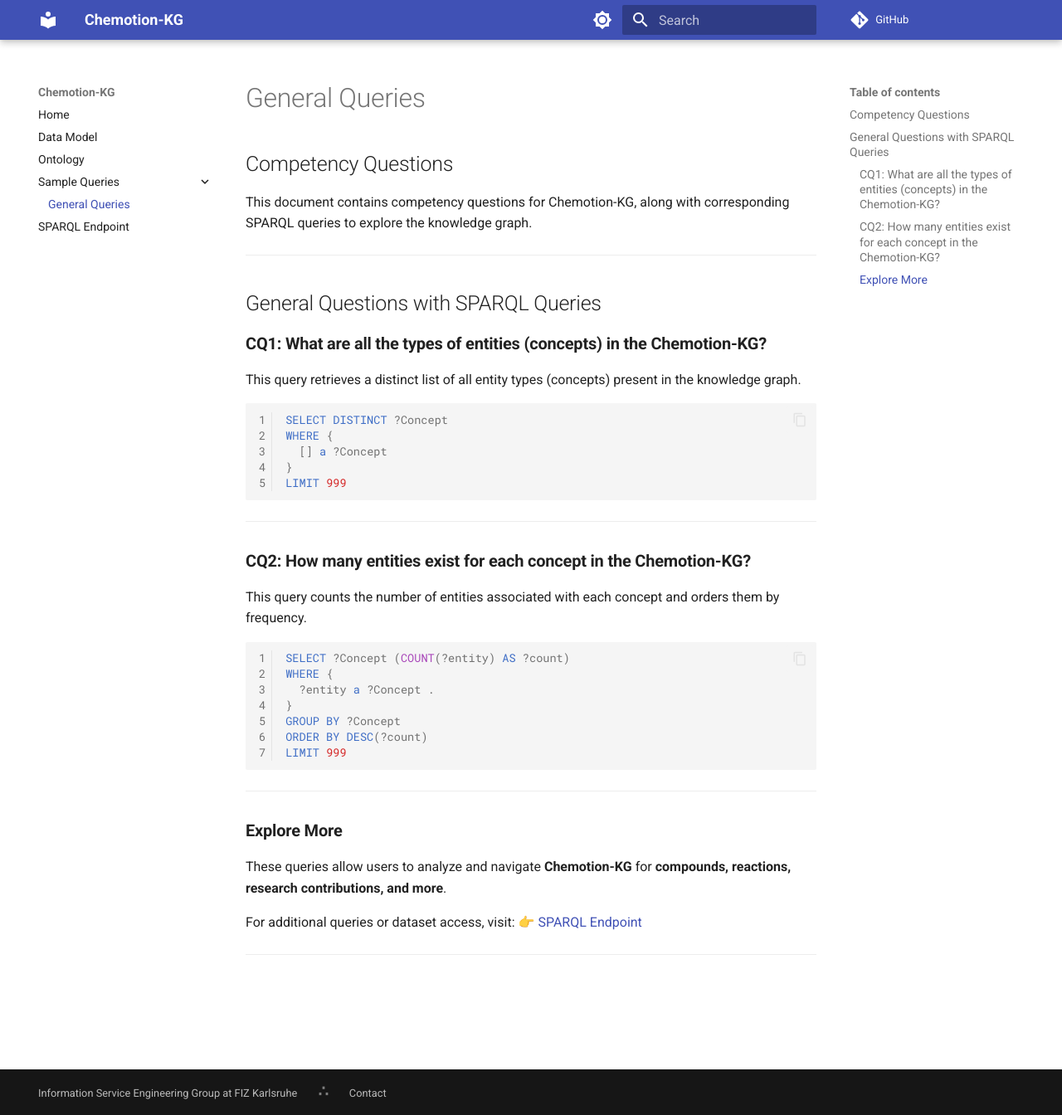
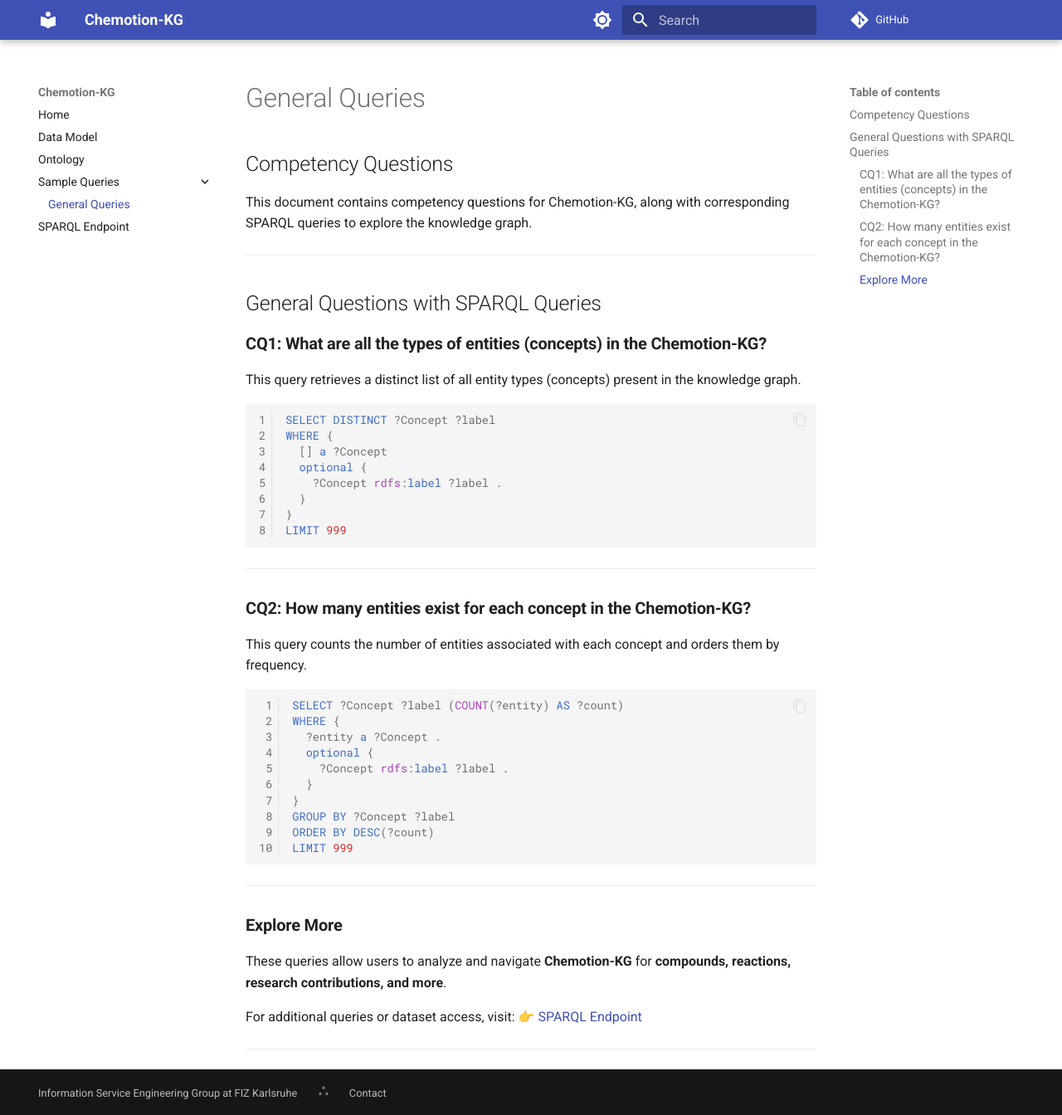
Before and after one commit to ISE-FIZKarlsruhe/chemotion-kg, an MkDocs documentation site: the page built from docs/general_queries.md, in a window 1280 px wide and 1344 px high. Shown: the whole window at 83% size. Built offline with MkDocs 1.6.1 and Material for MkDocs 9.7.7, drawn with Linux system fonts in a browser that asks for light colours; comment, search, counter and statistics services are not loaded.

Commit message:
Update general_queries.md

````diff
--- a/docs/general_queries.md
+++ b/docs/general_queries.md
@@ -9,10 +9,14 @@ This document contains competency questions for Chemotion-KG, along with corresp
 ### **CQ1: What are all the types of entities (concepts) in the Chemotion-KG?**
 This query retrieves a distinct list of all entity types (concepts) present in the knowledge graph.
 
+
 ```sparql
-SELECT DISTINCT ?Concept
+SELECT DISTINCT ?Concept ?label
 WHERE {
   [] a ?Concept
+  optional {
+    ?Concept rdfs:label ?label .
+  }
 }
 LIMIT 999
 ```
@@ -22,12 +26,16 @@ LIMIT 999
 ### **CQ2: How many entities exist for each concept in the Chemotion-KG?**
 This query counts the number of entities associated with each concept and orders them by frequency.
 
+
 ```sparql
-SELECT ?Concept (COUNT(?entity) AS ?count)
+SELECT ?Concept ?label (COUNT(?entity) AS ?count)
 WHERE {
   ?entity a ?Concept .
+  optional {
+    ?Concept rdfs:label ?label .
+  }
 }
-GROUP BY ?Concept
+GROUP BY ?Concept ?label
 ORDER BY DESC(?count)
 LIMIT 999
 ```
````
